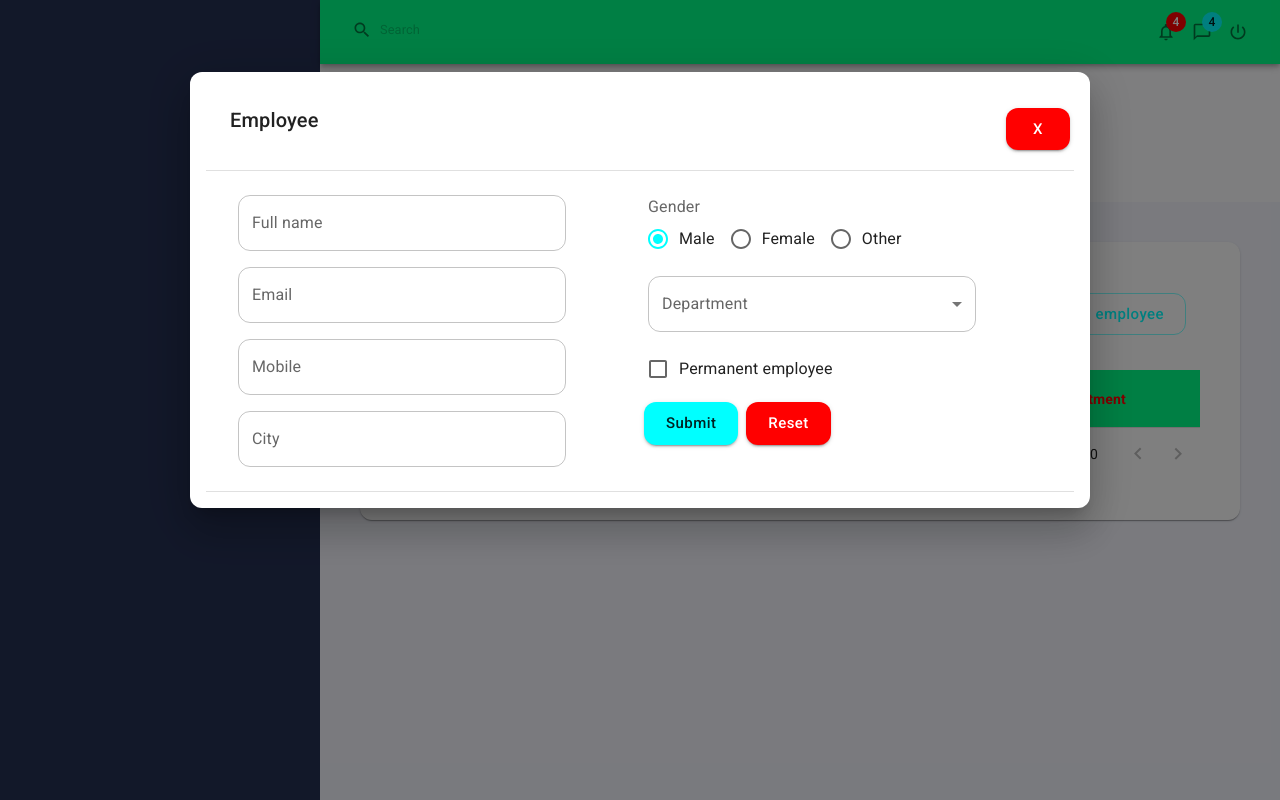
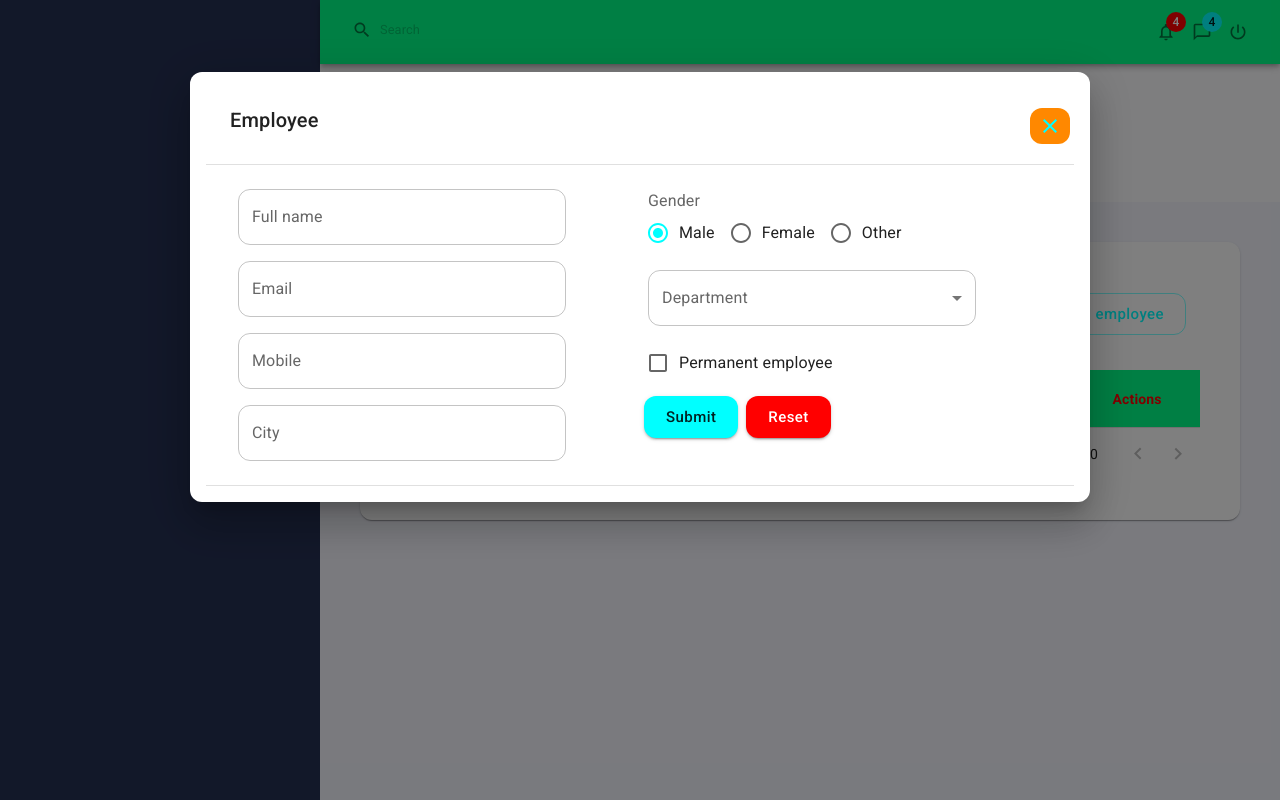
Before and after one commit to ganciaux/code_affection, a React (Create React App) app: page / in a window 1280 px wide. Both pictures are taken after typing "Sample" into the empty fields and a click on the button "Add employee". Built offline with nearby package versions, Linux system fonts and the light colour scheme.

Commit message:
End edit dialog

```diff
--- a/src/components/Popup.js
+++ b/src/components/Popup.js
@@ -2,6 +2,7 @@ import { Dialog, DialogContent, DialogTitle, Typography } from '@mui/material'
 import { makeStyles } from '@mui/styles'
 import React from 'react'
 import { Controls } from './controls/Controls'
+import CloseIcon from '@mui/icons-material/Close'
 
 const useStyles = makeStyles((theme) => ({
   dialogWrapper: {
@@ -28,7 +29,12 @@ export default function Popup(props) {
           <Typography variant="h6" component="div" style={{ flexGrow: 1 }}>
             {title}
           </Typography>
-          <Controls.Button text="X" color="secondary"></Controls.Button>
+          <Controls.ActionButton
+            color="secondary"
+            onClick={() => setOpenPopup(false)}
+          >
+            <CloseIcon></CloseIcon>
+          </Controls.ActionButton>
         </div>
       </DialogTitle>
       <DialogContent dividers>{children}</DialogContent>
--- /dev/null
+++ b/src/components/controls/ActionButton.js
@@ -0,0 +1,33 @@
+import React from 'react'
+import { makeStyles } from '@mui/styles'
+import { Button } from '@mui/material'
+
+const useStyles = makeStyles((theme) => ({
+  root: {
+    minWidth: 0,
+    margin: theme.spacing(0.5),
+  },
+  secondary: {
+    backgroundColor: theme.palette.secondary.light,
+    '& .MuiButton-label': {
+      color: theme.palette.secondary.main,
+    },
+  },
+  primary: {
+    backgroundColor: theme.palette.primary.light,
+    '& .MuiButton-label': {
+      color: theme.palette.primary.main,
+    },
+  },
+}))
+
+export default function ActionButton(props) {
+  const { color, children, onClick } = props
+  const classes = useStyles()
+
+  return (
+    <Button className={`${classes.root} ${classes[color]}`} onClick={onClick}>
+      {children}
+    </Button>
+  )
+}
--- a/src/components/controls/Controls.js
+++ b/src/components/controls/Controls.js
@@ -4,6 +4,7 @@ import Select from './Select'
 import Button from './Button'
 import Checkbox from './Checkbox'
 import DatePicker from './DatePicker'
+import ActionButton from './ActionButton'
 
 export const Controls = {
   Button,
@@ -12,4 +13,5 @@ export const Controls = {
   Input,
   RadioGroup,
   Select,
+  ActionButton,
 }
--- a/src/pages/Employees/EmployeeForm.js
+++ b/src/pages/Employees/EmployeeForm.js
@@ -1,5 +1,5 @@
 import { Grid } from '@mui/material'
-import React from 'react'
+import React, { useEffect } from 'react'
 import { Controls } from '../../components/controls/Controls'
 import { useForm, Form } from '../../components/useForm'
 import * as employeeService from '../../services/employeeService'
@@ -22,7 +22,8 @@ const intialValues = {
   isPermanent: false,
 }
 
-export default function EmployeeForm() {
+export default function EmployeeForm(props) {
+  const { addOrEdit, recordForEdit } = props
   const validate = (fieldValues = values) => {
     let temp = { ...errors }
     if ('fullName' in fieldValues)
@@ -46,11 +47,20 @@ export default function EmployeeForm() {
   const handleSubmit = (e) => {
     e.preventDefault()
     if (validate()) {
+      /*
       employeeService.insertEmployee(values)
-      resetForm()
+      resetForm()*/
+      addOrEdit(values, resetForm)
     }
   }
 
+  useEffect(() => {
+    if (recordForEdit !== null) {
+      setValues({
+        ...recordForEdit,
+      })
+    }
+  }, [recordForEdit])
   return (
     <Form onSubmit={handleSubmit}>
       <Grid container>
--- a/src/pages/Employees/Employees.js
+++ b/src/pages/Employees/Employees.js
@@ -38,11 +38,13 @@ const headCells = [
   { id: 'fullName', label: 'Employee Name' },
   { id: 'email', label: 'Email' },
   { id: 'mobile', label: 'Mobile Number' },
-  { id: 'department', label: 'Department', disableSorting: true },
+  { id: 'department', label: 'Department' },
+  { id: 'actions', label: 'Actions', disableSorting: true },
 ]
 
 export default function Employees() {
   const classes = useStyles()
+  const [recordForEdit, setRecordForEdit] = useState(null)
   const [records, setRecords] = useState(employeeService.getEmployees())
   const [filterFn, setFilterFn] = useState({
     fn: (items) => {
@@ -65,6 +67,28 @@ export default function Employees() {
       },
     })
   }
+
+  const addOrEdit = (employee, resetForm) => {
+    if (employee.id === 0) employeeService.insertEmployee(employee)
+    else employeeService.updateEmployee(employee)
+    resetForm()
+    setRecordForEdit(null)
+    setOpenPopup(false)
+    setRecords(employeeService.getEmployees())
+    /*
+    setNotify({
+      isOpen: true,
+      message: 'Submitted Successfully',
+      type: 'success',
+    })
+    */
+  }
+
+  const openInPopup = (item) => {
+    setRecordForEdit(item)
+    setOpenPopup(true)
+  }
+
   return (
     <>
       <PageHeader
@@ -91,7 +115,10 @@ export default function Employees() {
             variant="outlined"
             startIcon={<AddIcCallOutlined />}
             className={classes.newButton}
-            onClick={() => setOpenPopup(true)}
+            onClick={() => {
+              setRecordForEdit(null)
+              setOpenPopup(true)
+            }}
           />
         </Toolbar>
         <TblContainer>
@@ -103,6 +130,19 @@ export default function Employees() {
                 <TableCell>{item.email}</TableCell>
                 <TableCell>{item.mobile}</TableCell>
                 <TableCell>{item.department}</TableCell>
+                <TableCell>
+                  <Controls.ActionButton
+                    color="primary"
+                    onClick={() => {
+                      openInPopup(item)
+                    }}
+                  >
+                    <PeopleOutlineOutlined fontSize="small"></PeopleOutlineOutlined>
+                  </Controls.ActionButton>
+                  <Controls.ActionButton color="secondary">
+                    <PeopleOutlineOutlined fontSize="small"></PeopleOutlineOutlined>
+                  </Controls.ActionButton>
+                </TableCell>
               </TableRow>
             ))}
           </TableBody>
@@ -110,7 +150,7 @@ export default function Employees() {
         <TblPagination />
       </Paper>
       <Popup title="Employee" openPopup={openPopup} setOpenPopup={setOpenPopup}>
-        <EmployeeForm />
+        <EmployeeForm addOrEdit={addOrEdit} recordForEdit={recordForEdit} />
       </Popup>
     </>
   )
--- a/src/services/employeeService.js
+++ b/src/services/employeeService.js
@@ -13,6 +13,13 @@ export function insertEmployee(data) {
   let employees = getEmployees()
   data['id'] = generateEmployeeId()
   employees.push(data)
+  localStorage.setItem(KEYS.employees, JSON.stringify(employees))
+}
+
+export function updateEmployee(data) {
+  let employees = getEmployees()
+  let recoredIndex = employees.findIndex((x) => x.id === data.id)
+  employees[recoredIndex] = { ...data }
   localStorage.setItem(KEYS.employees, JSON.stringify(employees))
 }
 
```
